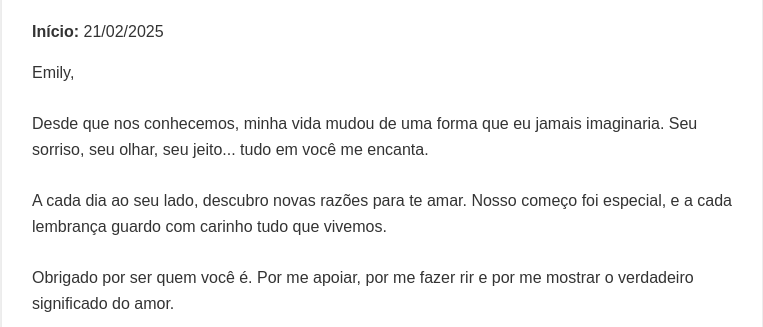
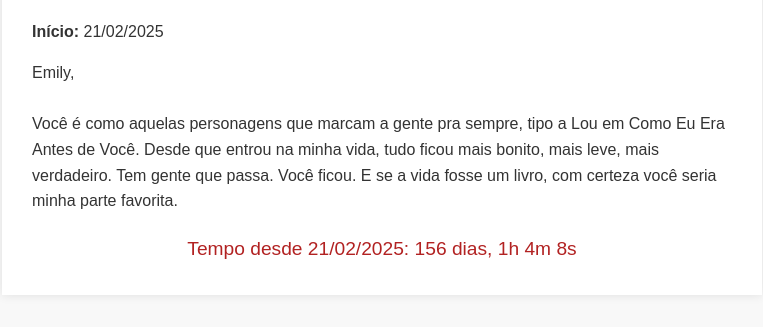
Before and after one commit to Yago-Christ/yago-e-emily, a plain HTML site: page index.html in a window 1280 px wide. Shown: the part 473-800 px from the top of the page, without its empty margins (258-1021 px from the left). Drawn offline with Linux system fonts and the light colour scheme.

Commit message:
Update index.html

```diff
--- a/index.html
+++ b/index.html
@@ -1,4 +1,3 @@
-
 <!DOCTYPE html>
 <html lang="pt-br">
 <head>
@@ -28,6 +27,12 @@
             text-align: center;
             color: #B22222;
         }
+        #contador {
+            font-size: 1.2em;
+            color: #B22222;
+            text-align: center;
+            margin-top: 20px;
+        }
     </style>
 </head>
 <body>
@@ -36,14 +41,44 @@
         <h1>Yago & Emily</h1>
         <p><strong>Início:</strong> 21/02/2025</p>
         <p>
-        Emily, <br><br>
-        Desde que nos conhecemos, minha vida mudou de uma forma que eu jamais imaginaria. Seu sorriso, seu olhar, seu jeito... tudo em você me encanta. <br><br>
-        A cada dia ao seu lado, descubro novas razões para te amar. Nosso começo foi especial, e a cada lembrança guardo com carinho tudo que vivemos. <br><br>
-        Obrigado por ser quem você é. Por me apoiar, por me fazer rir e por me mostrar o verdadeiro significado do amor. <br><br>
-        Que venham muitos e muitos dias ao seu lado. <br><br>
-        Com amor, <br>
-        Yago 💖
+            Emily, <br><br>
+            Você é como aquelas personagens que marcam a gente pra sempre, tipo a Lou em Como Eu Era Antes de Você.
+            Desde que entrou na minha vida, tudo ficou mais bonito, mais leve, mais verdadeiro.
+            Tem gente que passa. Você ficou. E se a vida fosse um livro, com certeza você seria minha parte favorita. <br>
         </p>
+
+        <div id="contador"></div>
     </div>
+
+    <script>
+      // Define a data inicial (21 de fevereiro de 2025)
+      const dataInicial = new Date('2025-02-21T00:00:00');
+
+      function atualizarContador() {
+        const agora = new Date();
+        let diff = agora - dataInicial; // diferença em milissegundos
+
+        if (diff < 0) {
+          document.getElementById('contador').textContent = "A data inicial ainda não chegou!";
+          return;
+        }
+
+        // Calcula dias, horas, minutos e segundos
+        const segundos = Math.floor(diff / 1000) % 60;
+        const minutos = Math.floor(diff / (1000 * 60)) % 60;
+        const horas = Math.floor(diff / (1000 * 60 * 60)) % 24;
+        const dias = Math.floor(diff / (1000 * 60 * 60 * 24));
+
+        // Monta o texto do contador
+        const texto = `Tempo desde 21/02/2025: ${dias} dias, ${horas}h ${minutos}m ${segundos}s`;
+
+        // Atualiza o conteúdo do elemento
+        document.getElementById('contador').textContent = texto;
+      }
+
+      // Atualiza o contador imediatamente e depois a cada segundo
+      atualizarContador();
+      setInterval(atualizarContador, 1000);
+    </script>
 </body>
 </html>
```
